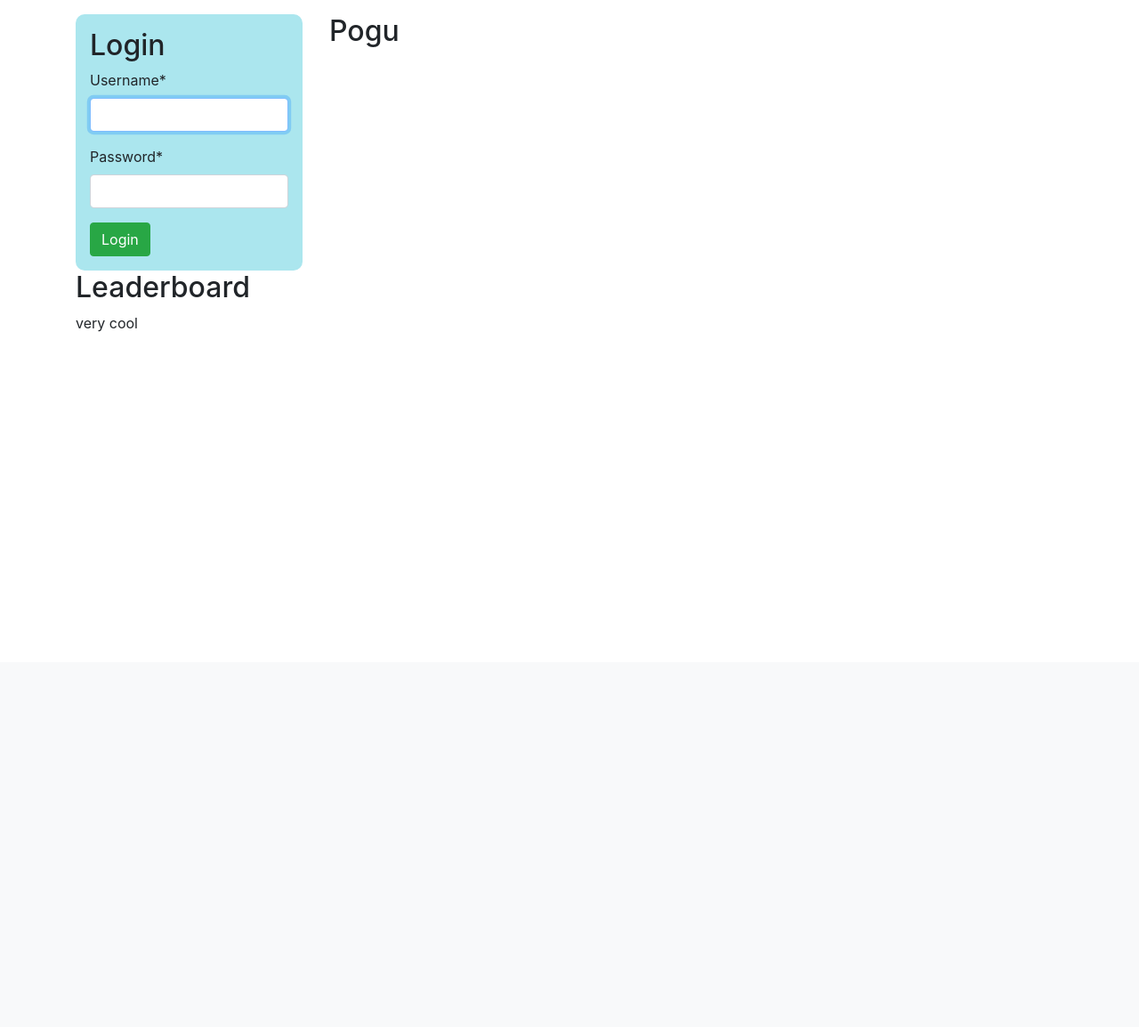
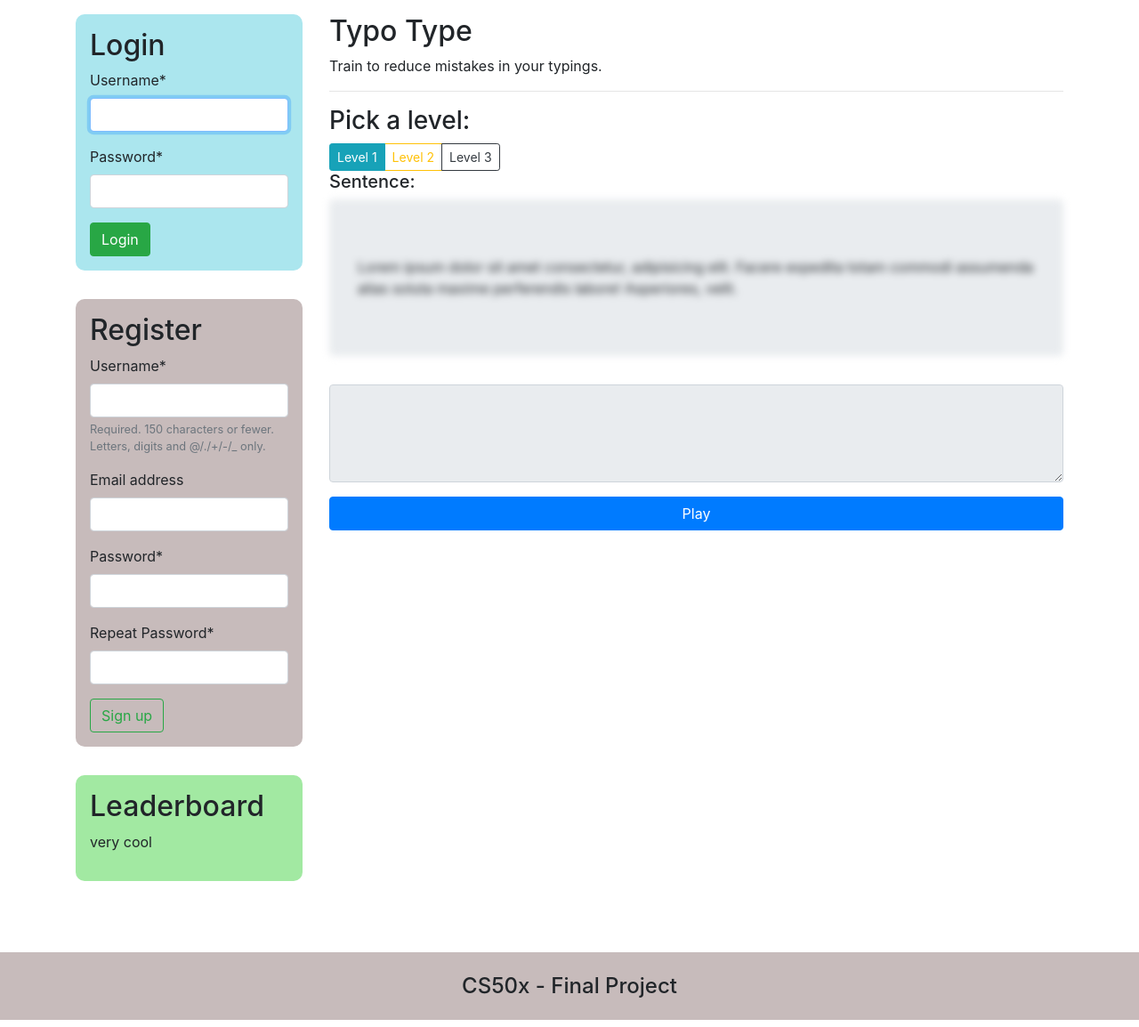
Before and after one commit to chromium7/typotype, a Django app: page / in a window 1280 px wide. Shown: the part 56-1210 px from the top of the page at 89% size. Before the commit the page ends 429 px from the top, so only its background shows below. Run offline with Django 3.2, Linux system fonts and the light colour scheme; some libraries are stand-ins or nearby versions.

Commit message:
Added HTML and CSS files for user interface

```diff
--- /dev/null
+++ b/game/forms.py
@@ -0,0 +1,20 @@
+from django import forms
+from django.contrib.auth.models import User
+
+from .models import Profile
+
+
+class UserRegistrationForm(forms.ModelForm):
+    password = forms.CharField(label='Password', widget=forms.PasswordInput)
+    password2 = forms.CharField(
+        label='Repeat Password', widget=forms.PasswordInput)
+
+    class Meta:
+        model = User
+        fields = ('username', 'email',)
+
+    def clean_password2(self):
+        cd = self.cleaned_data
+        if cd['password'] != cd['password2']:
+            raise forms.ValidationError('Passwords don\'t match.')
+        return cd['password2']
--- a/game/static/css/base.css
+++ b/game/static/css/base.css
@@ -1,7 +1,19 @@
-#profile-cont {
-  background: #abe6ee;
+.bubble {
+  margin-bottom: 2em;
   padding: 1em;
   border-radius: 10px;
+}
+
+.light-grey {
+  background: #c7bbbb;
+}
+
+.light-blue {
+  background: #abe6ee;
+}
+
+.light-green {
+  background: #a2e9a2;
 }
 
 .badge {
@@ -11,4 +23,13 @@
   padding: 0.4em 2em;
   border-radius: 6px;
 }
+
+.blur {
+  -webkit-filter: blur(4px);
+          filter: blur(4px);
+  -ms-user-select: none;
+      user-select: none;
+  -moz-user-select: none;
+  -webkit-user-select: none;
+}
 /*# sourceMappingURL=base.css.map */
--- a/game/static/css/base.scss
+++ b/game/static/css/base.scss
@@ -1,11 +1,25 @@
 $light-blue: rgb(171, 230, 238);
 $dark-blue: rgb(11, 39, 133);
+$light-green: rgb(162, 233, 162);
 $light-primary: rgb(236, 247, 253);
+$light-grey: rgb(199, 187, 187);
 
-#profile-cont {
-  background: $light-blue;
+.bubble {
+  margin-bottom: 2em;
   padding: 1em;
   border-radius: 10px;
+}
+
+.light-grey {
+  background: $light-grey;
+}
+
+.light-blue {
+  background: $light-blue;
+}
+
+.light-green {
+  background: $light-green;
 }
 
 .badge {
@@ -15,3 +29,10 @@ $light-primary: rgb(236, 247, 253);
   padding: 0.4em 2em;
   border-radius: 6px;
 }
+
+.blur {
+  filter: blur(4px);
+  user-select: none;
+  -moz-user-select: none;
+  -webkit-user-select: none;
+}
--- a/game/templates/base.html
+++ b/game/templates/base.html
@@ -22,5 +22,9 @@
     {% block content %}
 
     {% endblock %}
+
+    <footer>
+        <h4 class="text-center py-4 mt-5 light-grey">CS50x - Final Project</h4>
+    </footer>
 </body>
 </html>
--- a/game/templates/game/index.html
+++ b/game/templates/game/index.html
@@ -15,6 +15,13 @@
                     <span aria-hidden="true">&times;</span>
                 </button>
             </div>
+        {% elif  status == "nr" %}
+            <div class="alert alert-danger alert-dismissible fade show mt-3" role="alert">
+                Failed to register...
+                <button type="button" class="close" data-dismiss="alert" aria-label="Close">
+                    <span aria-hidden="true">&times;</span>
+                </button>
+            </div>
         {% else %}
             <div class="alert alert-success alert-dismissible fade show mt-3" role="alert">
                 Successfully logged in!
@@ -26,7 +33,7 @@
     {% endif %}
     <div class="row mt-3">
         <div class="col-3">
-            <div id="profile-cont">
+            <div class="bubble light-blue">
                 {% if user.is_authenticated %}
                     <h2>Hello {{ user.username }}</h2>
                     {% if user.is_staff %}
@@ -52,21 +59,76 @@
                         <button type="submit" class="btn btn-danger mt-2">Logout</button>
                     </form>
                 {% else %}
+                    <h2>Login</h2>
                     <form action="{% url 'game:login' %}" method="post" class="form-horizontal">
                         {% csrf_token %}
-                        <h2>Login</h2>
                         {{ login_form|crispy }}
                         <button type="submit" class="btn btn-success">Login</button>
                     </form>
                 {% endif %}
             </div>
-            <div id="leaderboard">
+
+            <div class="bubble light-grey">
+                {% if user.is_authenticated %}
+                    <h2>Recent Activities</h2>
+                    <ul>
+                        <li>Scored 80 on level 3. <small>January 11, 2021. 08:21</small></li>
+                        <li>Scored 73 on level 3. <small>January 10, 2021. 22:02</small></li>
+                        <li>Scored 68 on level 3. <small>January 10, 2021. 18:23</small></li>
+                    </ul>
+                {% else %}
+                    <h2>Register</h2>
+                    <form action="{% url 'game:register' %}" method="post" class="form-horizontal">
+                        {% csrf_token %}
+                        {{ registration_form|crispy }}
+                        <button type="submit" class="btn btn-outline-success">Sign up</button>
+                    </form>
+                {% endif %}
+            </div>
+
+            <div class="bubble light-green">
                 <h2>Leaderboard</h2>
                 <p>very cool</p>
             </div>
         </div>
         <div class="col-9">
-            <h2>Pogu</h2>
+            <h2>Typo Type</h2>
+            <p>Train to reduce mistakes in your typings.</p>
+
+            <hr>
+            {% if user.is_staff %}
+                <div class="badge">Admin</div>
+                <h3>Add new sentences for users to play!</h3>
+                <p>Please enter texts with at least 200 characters</p>
+                <form action="#" method="post">
+                    <textarea name="new-sentence" id="new-sentence" class="form-control" rows="4" placeholder="New texts here"></textarea>
+                    <p>Characters: <span id="new-char-count">0</span>/200</p>
+                    <p>Grade: <span id="new-sentence-level">?</span></p>
+                    <button type="submit" class="btn btn-success">Register new text</button>
+                </form>
+                <hr>
+            {% endif %}
+            <div class="game-container">
+                <h3>Pick a level:</h3>
+                <div class="btn-group btn-group-toggle" data-toggle="buttons">
+                    <label class="btn btn-outline-info btn-sm active">
+                        <input type="radio" name="options" id="option1" autocomplete="off" checked> Level 1
+                    </label>
+                    <label class="btn btn-outline-warning btn-sm">
+                        <input type="radio" name="options" id="option2" autocomplete="off"> Level 2
+                    </label>
+                    <label class="btn btn-outline-dark btn-sm">
+                        <input type="radio" name="options" id="option3" autocomplete="off"> Level 3
+                    </label>
+                </div>
+                <h5>Sentence:</h5>
+                <div class="blur jumbotron" id="sentence-container">
+                    Lorem ipsum dolor sit amet consectetur, adipisicing elit. Facere expedita totam
+                    commodi assumenda alias soluta maxime perferendis labore! Asperiores, velit.
+                </div>
+                <textarea name="typer" id="typer" class="form-control" rows="4" disabled></textarea>
+                <button id="play" class="btn btn-primary mt-3 btn-block">Play</button>
+            </div>
         </div>
     </div>
 </div>
--- a/game/views.py
+++ b/game/views.py
@@ -1,8 +1,12 @@
 from django.shortcuts import render, redirect
 from django.contrib.auth.forms import AuthenticationForm
 from django.contrib.auth import authenticate, login, logout
+from django.views.decorators.http import require_POST
+from django.views.decorators.csrf import csrf_exempt
+from django.http import HttpResponse
 
 from .models import Activity, Profile
+from .forms import UserRegistrationForm
 
 
 def index(request):
@@ -11,7 +15,10 @@ def index(request):
         pass
     else:
         login_form = AuthenticationForm()
+        registration_form = UserRegistrationForm()
+
         context['login_form'] = login_form
+        context['registration_form'] = registration_form
 
     if request.session.get('status'):
         context['status'] = request.session['status']
@@ -20,7 +27,22 @@ def index(request):
     return render(request, "game/index.html", context)
 
 
+@require_POST
+def register_text(request):
+    pass
 
+
+@csrf_exempt
+def generate_text(request):
+    return HttpResponse("BRUH", content_type="text/plain")
+
+
+@require_POST
+def submit_activity(request):
+    pass
+
+
+@require_POST
 def login_view(request):
     username = request.POST['username']
     password = request.POST['password']
@@ -33,11 +55,19 @@ def login_view(request):
     return redirect("game:home")
 
 
+@require_POST
 def logout_view(request):
     logout(request)
     return redirect("game:home")
 
 
+@require_POST
 def register(request):
-
-    return render(request, "game/index.html")
+    form = UserRegistrationForm(request.POST)
+    if form.is_valid():
+        new_user = form.save(commit=False)
+        new_user.set_password(form.cleaned_data['password'])
+        new_user.save()
+    else:
+        request.session['status'] = 'nr'
+    return redirect("game:home")
```
Also changed, not shown: db.sqlite3, 1 other file.
